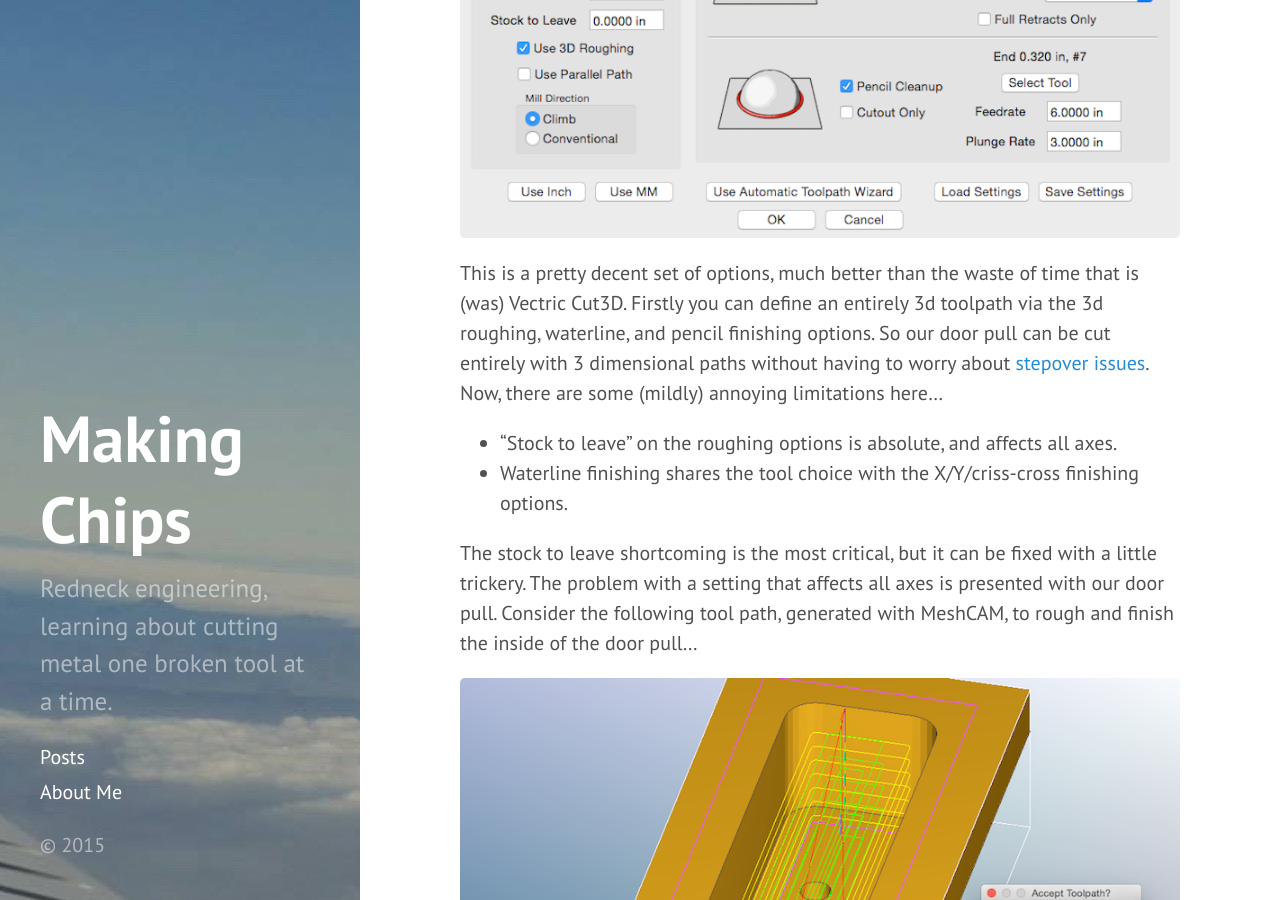
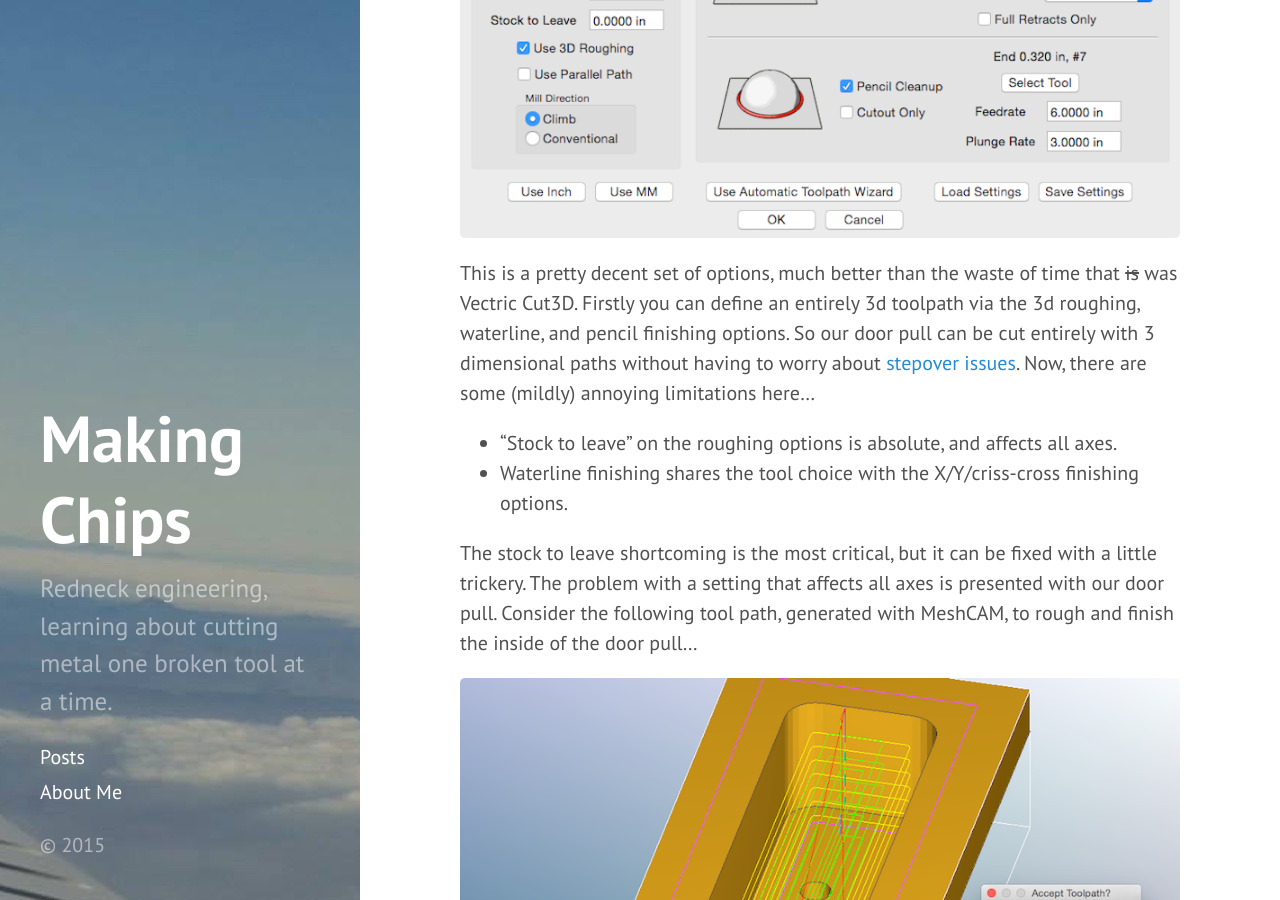
Before and after one commit to makingchips/makingchips.github.io, a Jekyll site: the page built from _posts/2015-11-15-MeshCAM.md, in a window 1280 px wide and 900 px high, scrolled down 3355 px. Built offline with Jekyll 4.4.1, drawn with Linux system fonts in a browser that asks for light colours; Markdown is read by kramdown in place of the engine named in the settings.

Commit message:
Update 2015-11-15-MeshCAM.md

```diff
--- a/_posts/2015-11-15-MeshCAM.md
+++ b/_posts/2015-11-15-MeshCAM.md
@@ -34,7 +34,7 @@ That done, on to the toolpath generation options.  The following screen is your
 
 ![MeshCAM]({{ site.url }}/public/meshcam3.png)
 
-This is a pretty decent set of options, much better than the waste of time that is (was) Vectric Cut3D.  Firstly you can define an entirely 3d toolpath via the 3d roughing, waterline, and pencil finishing options.  So our door pull can be cut entirely with 3 dimensional paths without having to worry about [stepover issues](http://www.styrotechcnc.co.nz/our-blog/understanding-stepover-and-cusp-height).  Now, there are some (mildly) annoying limitations here...
+This is a pretty decent set of options, much better than the waste of time that ~~is~~ was Vectric Cut3D.  Firstly you can define an entirely 3d toolpath via the 3d roughing, waterline, and pencil finishing options.  So our door pull can be cut entirely with 3 dimensional paths without having to worry about [stepover issues](http://www.styrotechcnc.co.nz/our-blog/understanding-stepover-and-cusp-height).  Now, there are some (mildly) annoying limitations here...
 
 * "Stock to leave" on the roughing options is absolute, and affects all axes.
 * Waterline finishing shares the tool choice with the X/Y/criss-cross finishing options.
```
